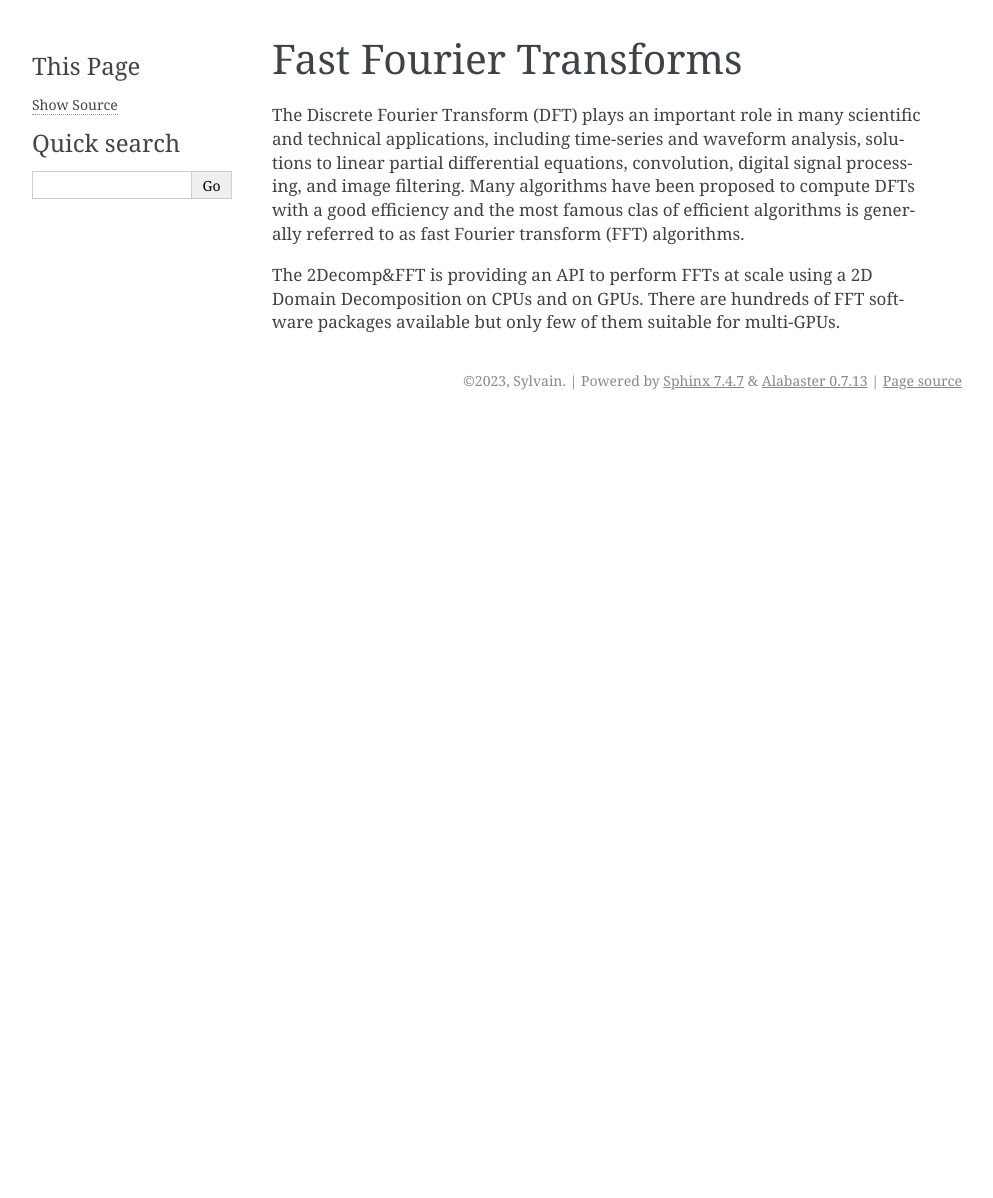
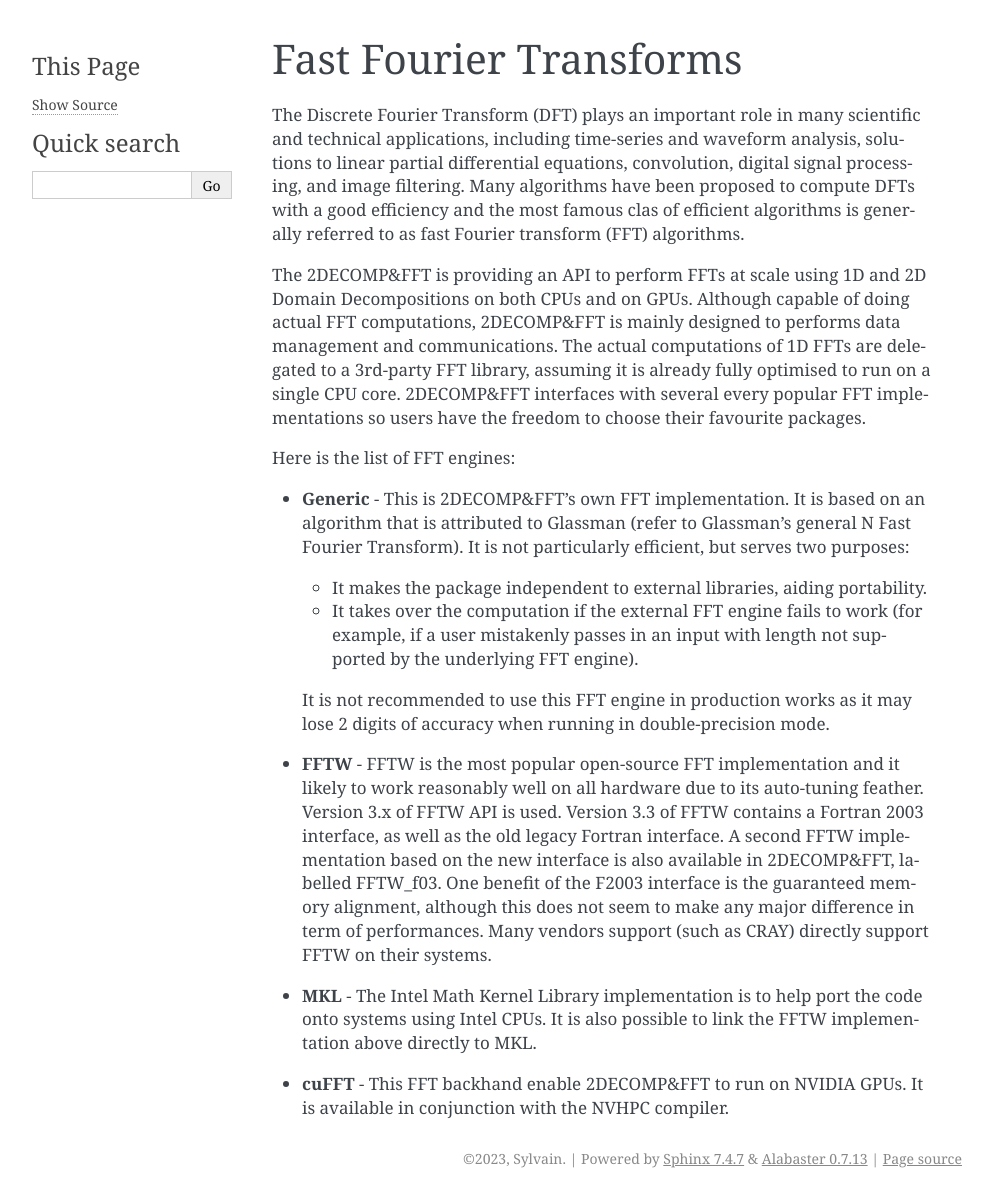
Before and after one commit to 2decomp-fft/2decomp-fft.github.io, a Sphinx documentation site: the page built from docs/source/pages/fft.rst, in a window 1280 px wide. Shown: the whole page, without its empty margins (148-1141 px from the left). Built offline with Sphinx 7.4.7, drawn with Linux system fonts in a browser that asks for light colours; before the commit the page ends 900 px from its top, so only the background shows below that.

Commit message:
Update FFT page description

```diff
--- a/docs/source/pages/fft.rst
+++ b/docs/source/pages/fft.rst
@@ -2,8 +2,47 @@
 Fast Fourier Transforms
 =========================
 
-The Discrete Fourier Transform (DFT) plays an important role in many scientific and technical applications, including time-series and waveform analysis, solutions to linear partial
-differential equations, convolution, digital signal processing, and image filtering. Many algorithms have been proposed to compute DFTs with a good efficiency and the most famous clas of efficient algorithms is generally referred to as fast Fourier transform (FFT) algorithms.
+The Discrete Fourier Transform (DFT) plays an important role in many scientific and technical applications,
+including time-series and waveform analysis, solutions to linear partial
+differential equations, convolution, digital signal processing, and image filtering.
+Many algorithms have been proposed to compute DFTs with a good efficiency
+and the most famous clas of efficient algorithms is generally referred to
+as fast Fourier transform (FFT) algorithms.
 
 
-The 2Decomp&FFT is providing an API to perform FFTs at scale using a 2D Domain Decomposition on CPUs and on GPUs. There are hundreds of FFT software packages available but only few of them suitable for multi-GPUs.
+The 2DECOMP&FFT is providing an API to perform FFTs at scale using 1D and 2D Domain Decompositions
+on both CPUs and on GPUs.
+Although capable of doing actual FFT computations, 2DECOMP&FFT is mainly designed to performs data management
+and communications. The actual computations of 1D FFTs are delegated to a 3rd-party FFT library,
+assuming it is already fully optimised to run on a single CPU core.
+2DECOMP&FFT interfaces with several every popular FFT implementations so users have the freedom
+to choose their favourite packages.
+
+Here is the list of FFT engines:
+
+* **Generic** - This is 2DECOMP&FFT's own FFT implementation.
+  It is based on an algorithm that is attributed to Glassman (refer to Glassman's general N Fast Fourier Transform).
+  It is not particularly efficient, but serves two purposes:
+
+  * It makes the package independent to external libraries, aiding portability.
+
+  * It takes over the computation if the external FFT engine fails to work
+    (for example, if a user mistakenly passes in an input with length not supported by the underlying FFT engine).
+
+  It is not recommended to use this FFT engine in production works as it may lose 2 digits
+  of accuracy when running in double-precision mode.
+
+* **FFTW** - FFTW is the most popular open-source FFT implementation and it likely to work reasonably well
+  on all hardware due to its auto-tuning feather.
+  Version 3.x of FFTW API is used.
+  Version 3.3 of FFTW contains a Fortran 2003 interface, as well as the old legacy Fortran interface.
+  A second FFTW implementation based on the new interface is also available in 2DECOMP&FFT, labelled FFTW_f03.
+  One benefit of the F2003 interface is the guaranteed memory alignment,
+  although this does not seem to make any major difference in term of performances.
+  Many vendors support (such as CRAY) directly support FFTW on their systems.
+
+* **MKL** - The Intel Math Kernel Library implementation is to help port the code onto systems using Intel CPUs.
+  It is also possible to link the FFTW implementation above directly to MKL.
+
+* **cuFFT** - This FFT backhand enable 2DECOMP&FFT to run on NVIDIA GPUs. It is available in conjunction with
+  the NVHPC compiler.
```
